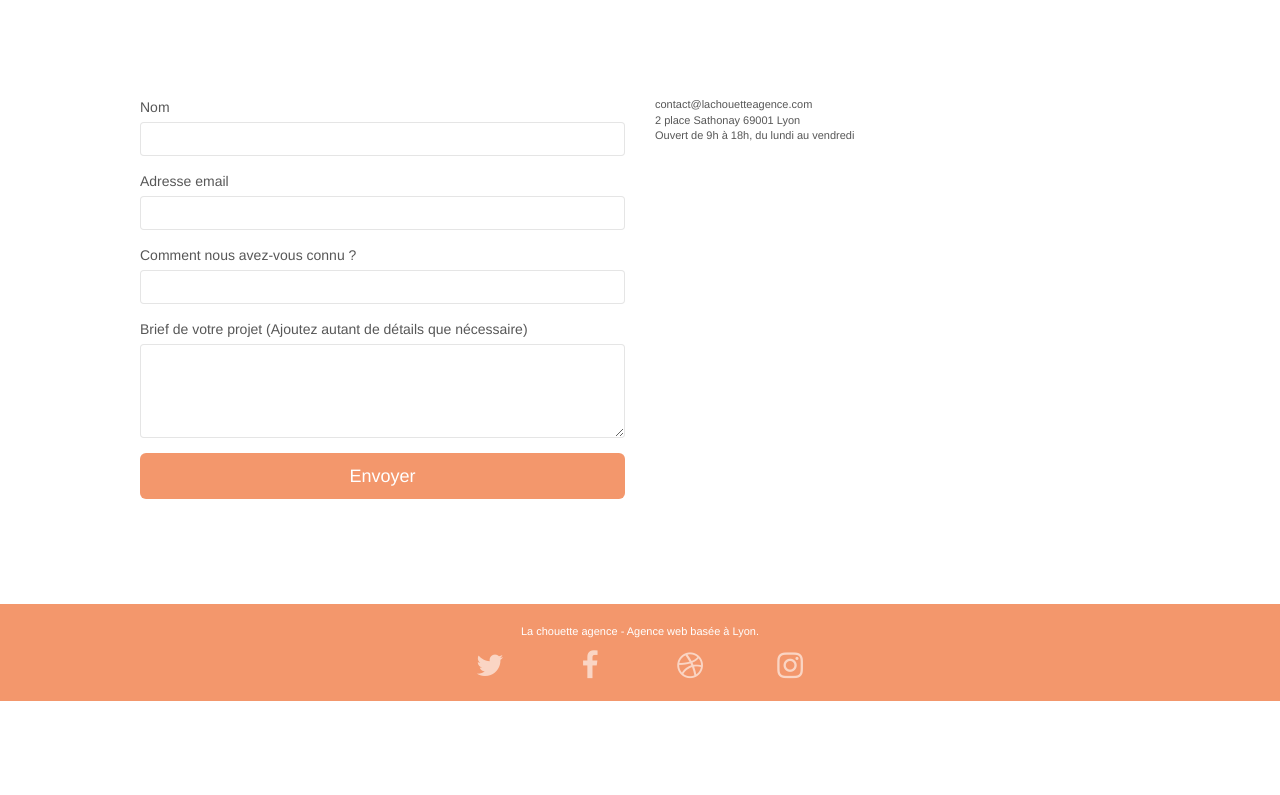
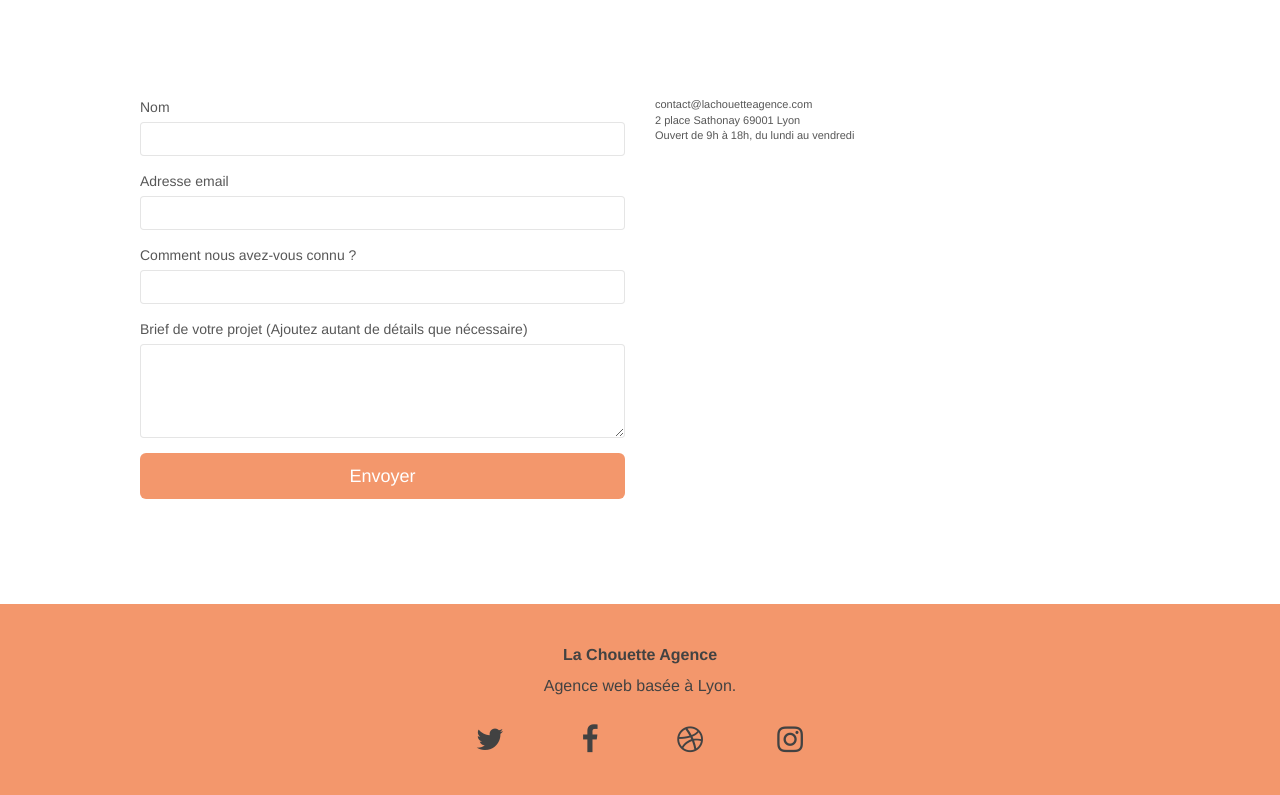
Before and after one commit to timotheethiry/TimotheeThiry_4_070421, a plain HTML site: page page2.html in a window 1280 px wide. Shown: the part 392-1187 px from the top of the page. Before the commit the page ends 1093 px from the top, so only its background shows below. Drawn offline with nearby package versions, Linux system fonts and the light colour scheme; files that its build step writes are made by us from their sources; a script that the page names is missing.

Commit message:
identical footer

```diff
--- a/page2.html
+++ b/page2.html
@@ -125,39 +125,34 @@
 
 
 <!-- Footer - bloc-8 -->
-<div class="bloc bgc-atomic-tangerine d-bloc" id="bloc-8">
+<footer> <!-- balise semantique -->
 	<div class="container bloc-sm">
 		<div class="row">
 			<div class="col-sm-12">
-				<p class="text-center white">
-					La chouette agence - Agence web basée à Lyon.<br>
-				</p>
-				<div class="row row-no-gutters social">
+				<p>La chouette agence</p> <!-- syntaxe -->
+				<h3>Agence web basée à Lyon.</h3> <!-- syntaxe -->
+
+				<aside class="row row-no-gutters social"> <!-- balise semantique -->
 					<div class="col-sm-3">
-						<div class="text-center">
-							<a class="social" href="index.html"><span class="fa fa-twitter icon-md"></span></a>
-						</div>
+						<a href="https://twitter.com/home"><span class="fa fa-twitter icon-md footer__icon"></span></a> <!-- quality links -->
 					</div>
+
 					<div class="col-sm-3">
-						<div class="text-center">
-							<a class="social" href="index.html"><span class="fa fa-facebook icon-md"></span></a>
-						</div>
+						<a href="https://fr-fr.facebook.com/"><span class="fa fa-facebook icon-md footer__icon"></span></a> <!-- quality links -->
 					</div>
+
 					<div class="col-sm-3">
-						<div class="text-center">
-							<a class="social" href="index.html"><span class="fa fa-dribbble icon-md"></span></a>
-						</div>
+						<a href="https://dribbble.com/"><span class="fa fa-dribbble icon-md footer__icon"></span></a> <!-- quality links -->
 					</div>
+
 					<div class="col-sm-3">
-						<div class="text-center">
-							<a class="social" href="index.html"><span class="fa fa-instagram icon-md"></span></a>
-						</div>
+						<a href="https://www.instagram.com/?hl=fr"><span class="fa fa-instagram icon-md footer__icon"></span></a> <!-- quality links -->
 					</div>
-				</div>
+				</aside>
 			</div>
 		</div>
 	</div>
-</div>
+</footer>
 <!-- Footer - bloc-8 END -->
 
 </div>
```
